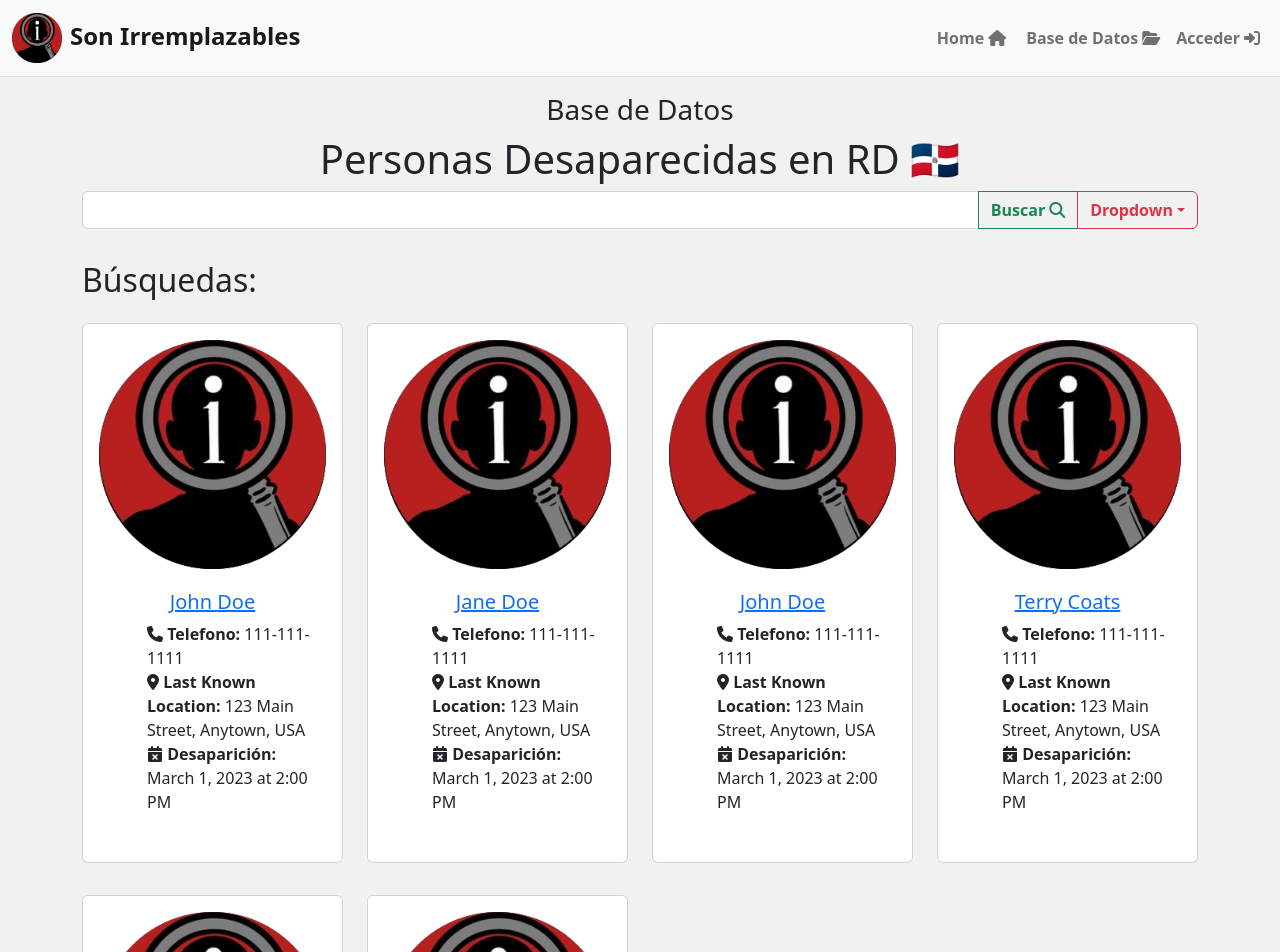
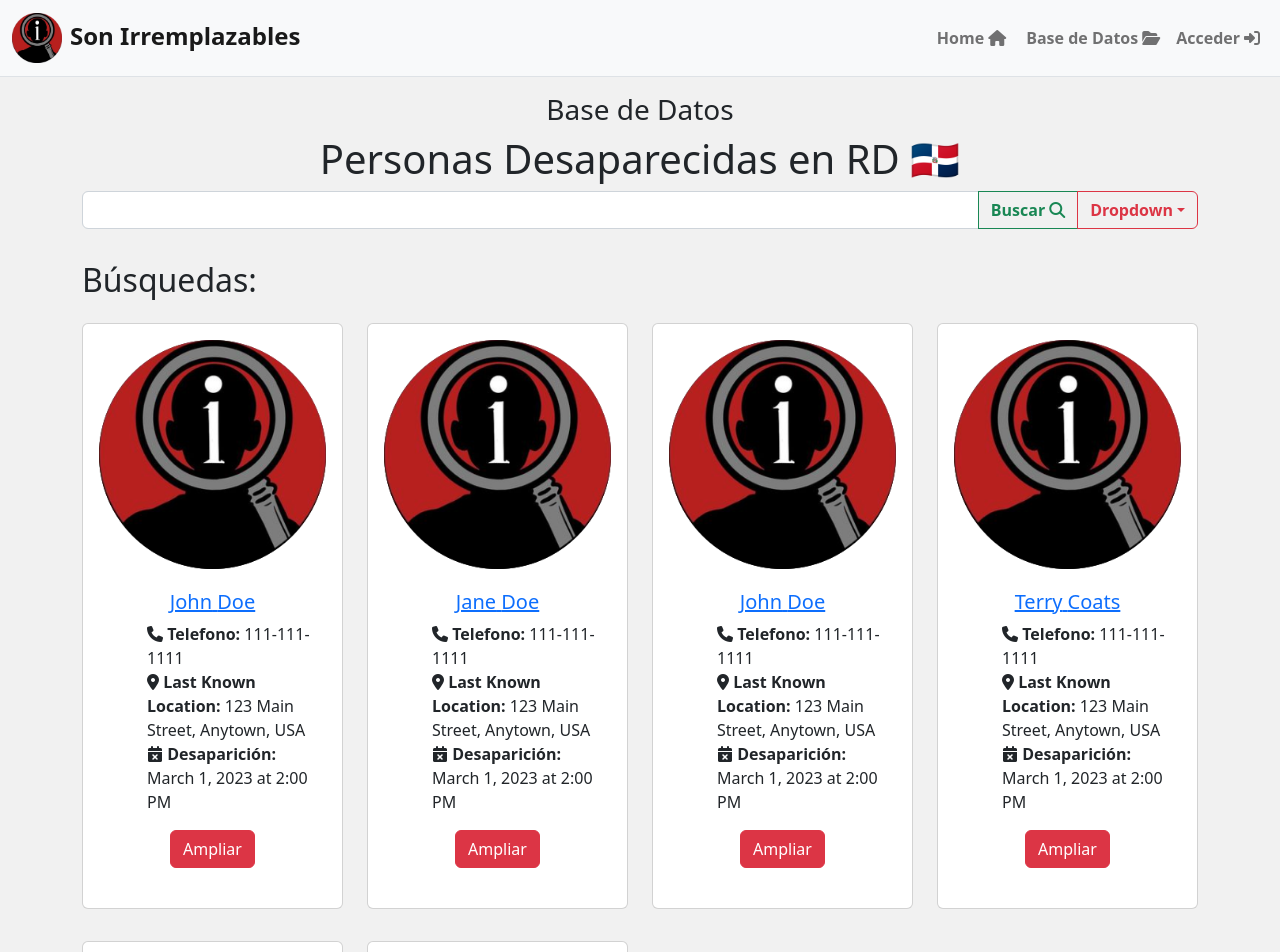
Before and after one commit to tparks18/sonirremplazables_database, a React (Create React App) app in the folder frontend/: page / in a window 1280 px wide. Shown: the top 952 px of the page. Built offline with nearby package versions, Linux system fonts and the light colour scheme.

Commit message:
added button to card

```diff
--- a/frontend/src/components/person.js
+++ b/frontend/src/components/person.js
@@ -35,6 +35,13 @@ function Person({ person }) {
                 <strong> Desaparición:</strong> {person.date_and_time_last_seen}
               </li>
             </ul>
+            <div className="text-center">
+              <Link to={`/person/${person._id}`}>
+                <button type="button" className="btn btn-danger">
+                  Ampliar
+                </button>
+              </Link>
+            </div>
           </div>
         </Card.Text>
       </Card.Body>
```
